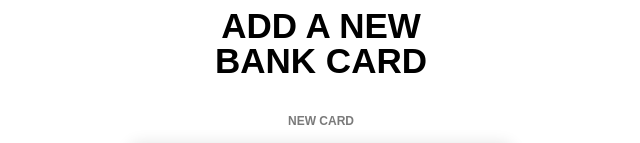
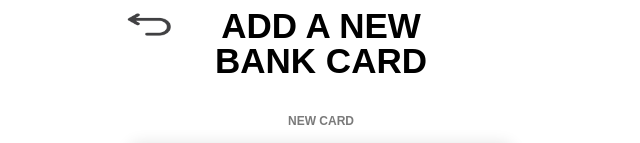
Before and after one commit to GoldenZebras/e-wallet, a React (Vite) app: page /addcard in a window 1280 px wide. Shown: the top 143 px of the page, without its empty margins (319-959 px from the left). Built offline with nearby package versions, Linux system fonts and the light colour scheme; a web font is replaced by a local one.

Commit message:
Added button to get to homepage and moved removecard-button

```diff
--- a/src/pages/AddCard.tsx
+++ b/src/pages/AddCard.tsx
@@ -3,12 +3,16 @@ import '../components/card/card.scss';
 import Card from '../components/card/Card';
 import Form from '../components/form/Form';
 import useFormValidator from '../hooks/useFormValidator';
+import backbtn from '../assets/backbutton.png';
+import { useNavigate } from 'react-router-dom';
 
 const AddCard = () => {
   const [formData, error, handleChange, validator] = useFormValidator();
+  const navigate = useNavigate();
   return (
     <main className="main-add-cards">
       <div className="title">Add a new bank card</div>
+      <img src={backbtn} alt="back-btn" className="back-btn" onClick={() => navigate('/')} />
       <p className="new-card-title">New card</p>
       <Card
         cardNumber={formData.cardNumber}
--- a/src/pages/Home.tsx
+++ b/src/pages/Home.tsx
@@ -16,6 +16,7 @@ const Home = () => {
     <div className="card__container">
       <h1 className="card__container--header">E-wallet</h1>
       <h2 className="card__container--subheader">
+        Active card
         {activeCard ? (
           <button className="card__container--button" onClick={removeCard}>
             Remove card
--- a/src/pages/addCard.scss
+++ b/src/pages/addCard.scss
@@ -12,3 +12,17 @@
 .new-card-title {
     @include top-text;
 }
+
+.back-btn {
+    position:absolute;
+    left: 2px;
+    top: 2px;
+    height: 3rem;
+    width: 4rem;
+    transition: 0.1s;
+    cursor: pointer;
+
+    &:hover {
+        scale: 1.1;
+    }
+}
--- a/src/pages/home.scss
+++ b/src/pages/home.scss
@@ -17,7 +17,8 @@
     &--button {
         position: absolute;
         font-family: $font-family-secondary;
-        right: 0;
+        right: -1.25rem;
+        top: -0.25rem;
         background: none;
         color: $top-text-color;
         border: 1px solid $top-text-color;
```
Also changed, not shown: src/assets/backbutton.png (added).
